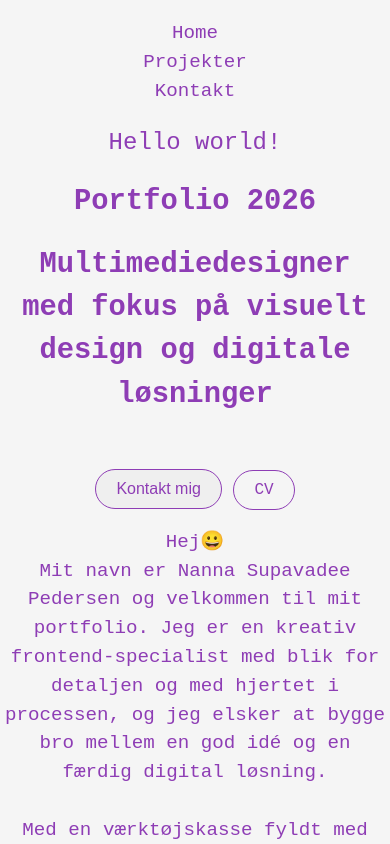
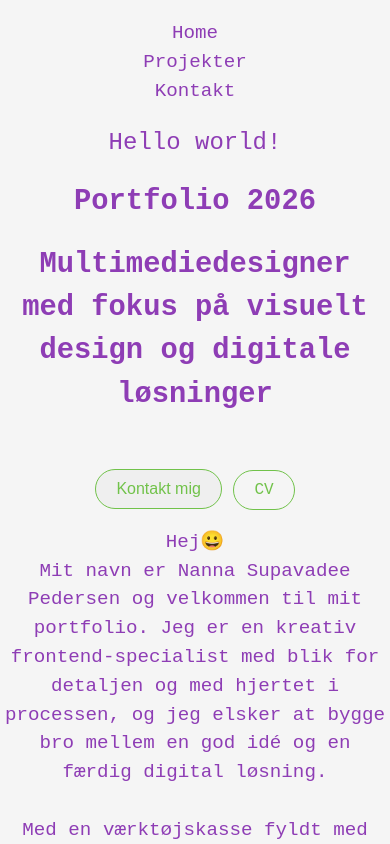
Before and after one commit to nannasp/portfolio.dk, a website: page index.html in a window 390 px wide. Shown: the top 844 px of the page. Drawn offline with Linux system fonts and the light colour scheme; a web font is replaced by a local one.

Commit message:
btn style

```diff
--- a/style.css
+++ b/style.css
@@ -32,12 +32,18 @@
         }
 
         #btn-style, #btn-sensade {
-            border: 1px solid #8E3DB5;
-            color: #8E3DB5;
+            border: 1px solid #71C24A;
+            color: #71C24A;
             padding: 10px 20px;
             font-size: 1rem;
             border-radius: 30px;
             cursor: pointer;
+        }
+
+        #btn-style:hover, #btn-sensade:hover {
+            background-color: #8e3db5;
+            color: #f5f5f5;
+            transition: background-color 0.3s ease;
         }
 }
 
```
